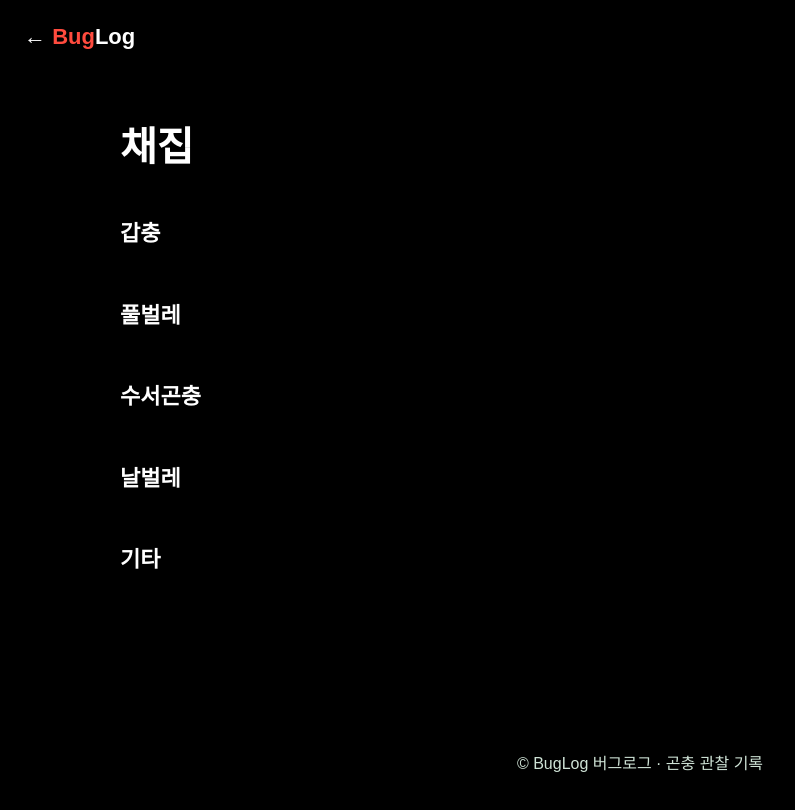
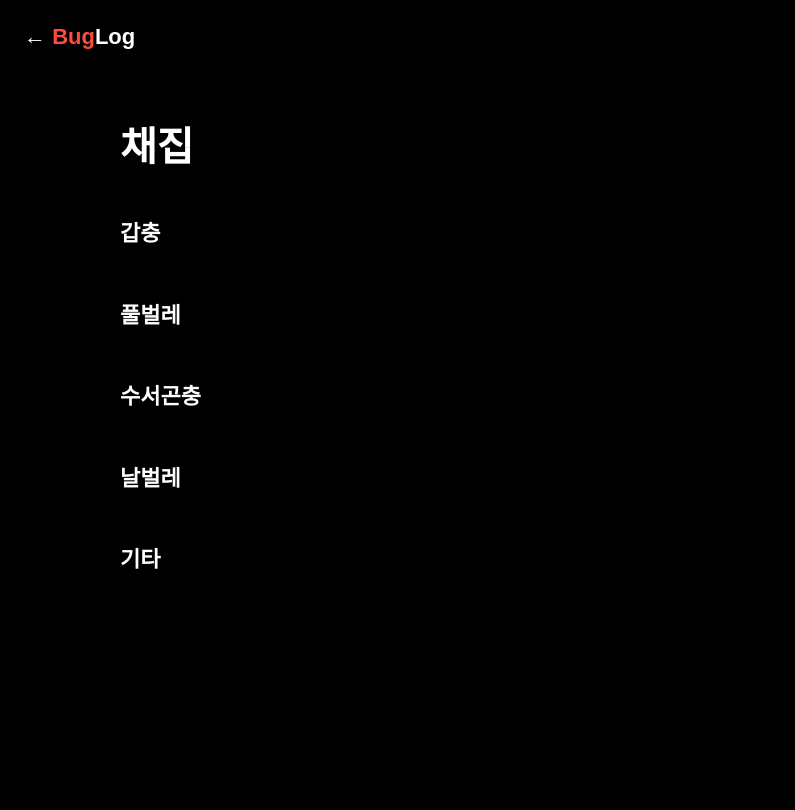
Before and after one commit to musickiti00-maker/buglog, a plain HTML site: page collect.html in a window 1280 px wide. Shown: the whole page, without its empty margins (0-795 px from the left). Drawn offline with Linux system fonts and the light colour scheme; a web font is replaced by a local one.

Commit message:
바닥 '버그로그 · 곤충 관찰 기록' 글씨 없애기
Co-Authored-By: Claude Opus 5.5 <noreply@anthropic.com>

```diff
--- a/collect.html
+++ b/collect.html
@@ -36,7 +36,6 @@
 </main>
 
 <footer>
-  <p>© BugLog 버그로그 · 곤충 관찰 기록</p>
 </footer>
 
 <div class="modal" id="modal" hidden><div class="modal-card" id="modal-card"></div></div>
```
Also changed, not shown: index.html (+0 -1 lines).
